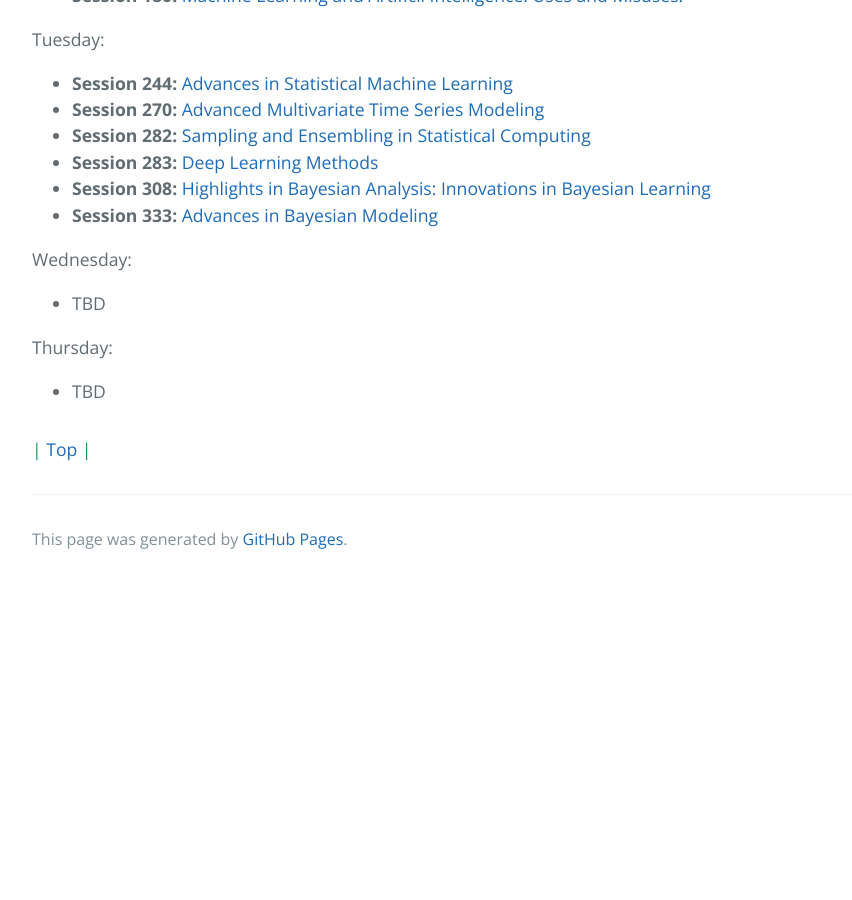
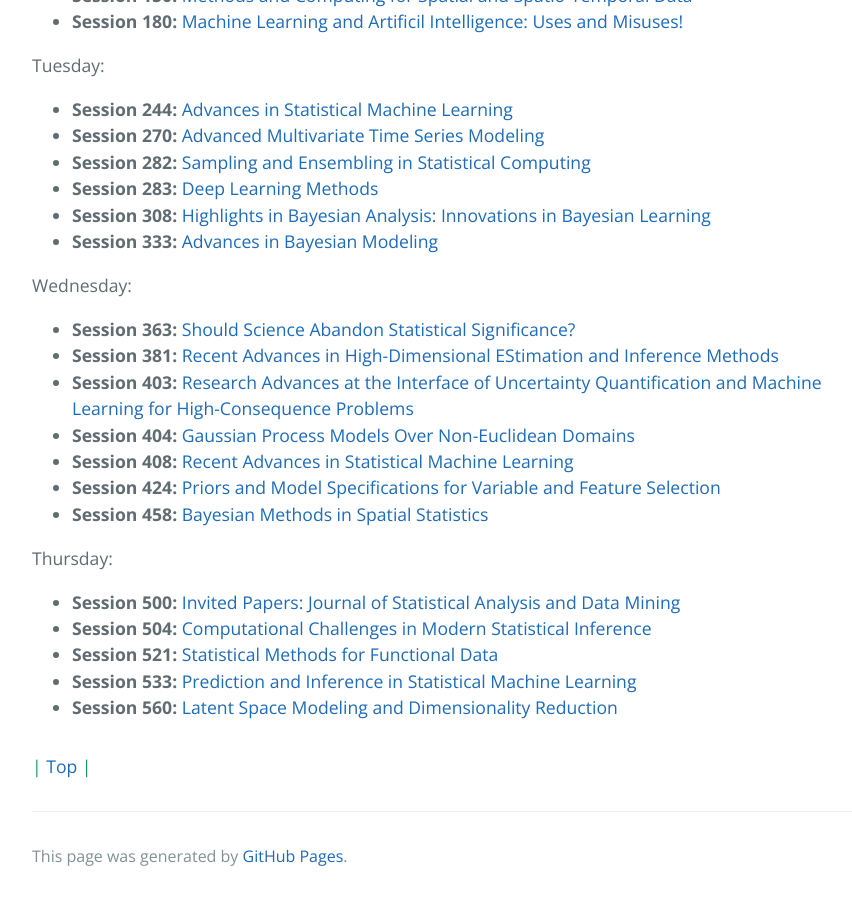
Before and after one commit to aigamstat/aigamstat.github.io, a Jekyll site: the page built from jsm2022/index.md, in a window 1280 px wide and 900 px high, scrolled down 5342 px. Shown: the whole window, without its empty margins (192-1044 px from the left). Built offline with Jekyll 4.4.1, drawn with Linux system fonts in a browser that asks for light colours; before the commit the page ends 5925 px from its top, so only the background shows below that; some of the changed text lies outside the part shown.

Commit message:
post-jsm update
These ended up getting axed because I (Josh) got COVID halfway through JSM :'(.

Just finalizing these for completeness. Also added in the Student Paper Competition winner!

```diff
--- a/jsm2022/index.md
+++ b/jsm2022/index.md
@@ -141,6 +141,7 @@ To see news and announcements regarding JSM and the astrostatistics sessions, or
 
 - **11:55 am** [Photometry on Structured Backgrounds: Local Pixelwise Infilling by Regression](https://ww2.amstat.org/meetings/jsm/2022/onlineprogram/AbstractDetails.cfm?abstractid=322361)
   *Andrew Kahlil Saydjari, Center for Astrophysics | Harvard & Smithsonian*
+  **Winner of Student Paper Competition**
 
 - **12:15 am:** Floor Discussion
 
@@ -174,9 +175,19 @@ Tuesday:
 - **Session 333:** [Advances in Bayesian Modeling](https://ww2.amstat.org/meetings/jsm/2022/onlineprogram/ActivityDetails.cfm?SessionID=223293)
 
 Wednesday:
-- TBD
+- **Session 363:** [Should Science Abandon Statistical Significance?](https://ww2.amstat.org/meetings/jsm/2022/onlineprogram/ActivityDetails.cfm?SessionID=221923)
+- **Session 381:** [Recent Advances in High-Dimensional EStimation and Inference Methods](https://ww2.amstat.org/meetings/jsm/2022/onlineprogram/ActivityDetails.cfm?SessionID=223227)
+- **Session 403:** [Research Advances at the Interface of Uncertainty Quantification and Machine Learning for High-Consequence Problems](https://ww2.amstat.org/meetings/jsm/2022/onlineprogram/ActivityDetails.cfm?SessionID=222037)
+- **Session 404:** [Gaussian Process Models Over Non-Euclidean Domains](https://ww2.amstat.org/meetings/jsm/2022/onlineprogram/ActivityDetails.cfm?SessionID=222047)
+- **Session 408:** [Recent Advances in Statistical Machine Learning](https://ww2.amstat.org/meetings/jsm/2022/onlineprogram/ActivityDetails.cfm?SessionID=220802)
+- **Session 424:** [Priors and Model Specifications for Variable and Feature Selection](https://ww2.amstat.org/meetings/jsm/2022/onlineprogram/ActivityDetails.cfm?SessionID=223299)
+- **Session 458:** [Bayesian Methods in Spatial Statistics](https://ww2.amstat.org/meetings/jsm/2022/onlineprogram/ActivityDetails.cfm?SessionID=221888)
 
 Thursday:
-- TBD
+- **Session 500:** [Invited Papers: Journal of Statistical Analysis and Data Mining](https://ww2.amstat.org/meetings/jsm/2022/onlineprogram/ActivityDetails.cfm?SessionID=221965)
+- **Session 504:** [Computational Challenges in Modern Statistical Inference](https://ww2.amstat.org/meetings/jsm/2022/onlineprogram/ActivityDetails.cfm?SessionID=222052)
+- **Session 521:** [Statistical Methods for Functional Data](https://ww2.amstat.org/meetings/jsm/2022/onlineprogram/ActivityDetails.cfm?SessionID=223308)
+- **Session 533:** [Prediction and Inference in Statistical Machine Learning](https://ww2.amstat.org/meetings/jsm/2022/onlineprogram/ActivityDetails.cfm?SessionID=221944)
+- **Session 560:** [Latent Space Modeling and Dimensionality Reduction](https://ww2.amstat.org/meetings/jsm/2022/onlineprogram/ActivityDetails.cfm?SessionID=223322)
 
 #### | [Top](#astrostatistics-sessions-at-jsm) |
```
